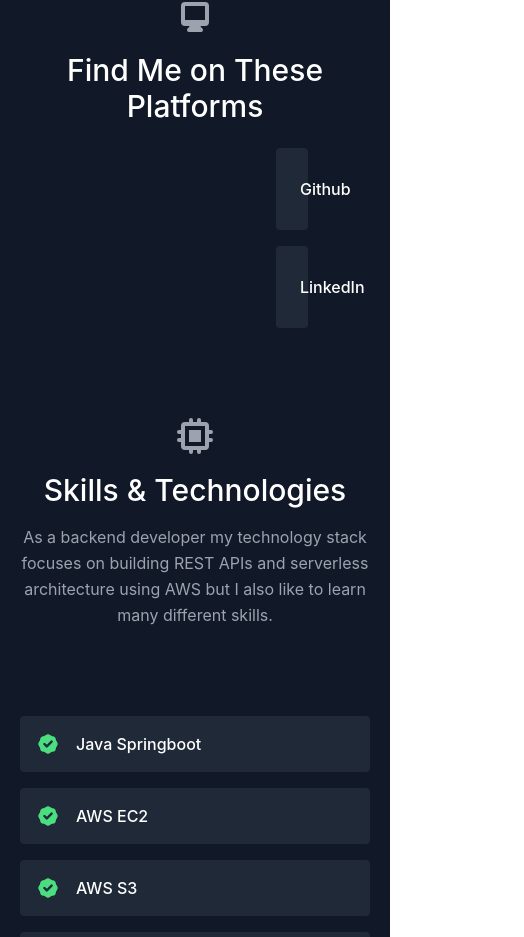
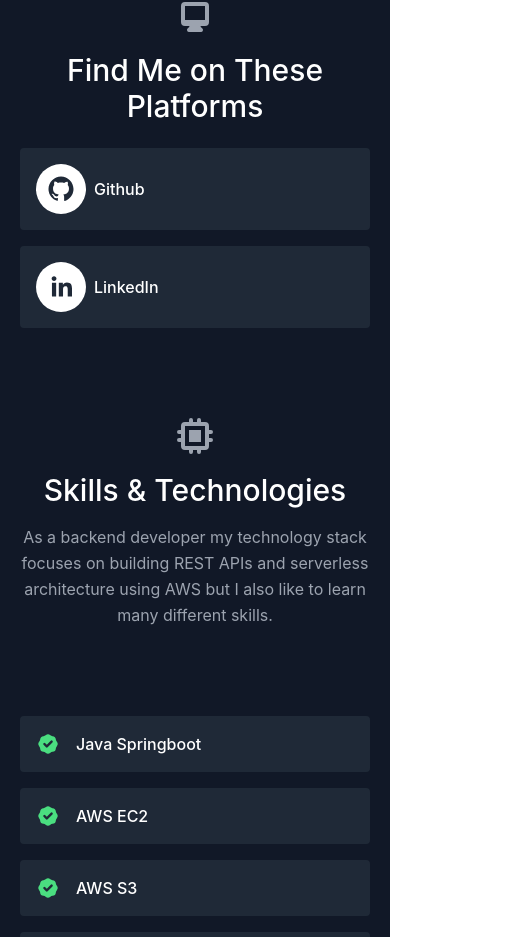
Before and after one commit to Pacifistic/personal-website, a React (Create React App) app: page / in a window 390 px wide. Shown: the part 826-1763 px from the top of the page, 524 px wide, since content can reach past the window. Built offline with nearby package versions, Linux system fonts and the light colour scheme.

Commit message:
change social width for mobile

```diff
--- a/src/Components/FindMe.js
+++ b/src/Components/FindMe.js
@@ -13,7 +13,7 @@
                         Find Me on These Platforms
                     </h1>
                 </div>
-                <div className="flex flex-wrap lg:w-4/5 sm:mx-auto sm:mb-2 -mx-2 px-64">
+                <div className="flex flex-wrap lg:w-1/3 sm:mx-auto sm:mb-2 -mx-2">
                     {platforms.map((platform) => (
                         <div key={platform.name} className="p-2 sm:w-1/2 w-full">
                             <div className="bg-gray-800 rounded flex p-4 h-full items-center">
```
